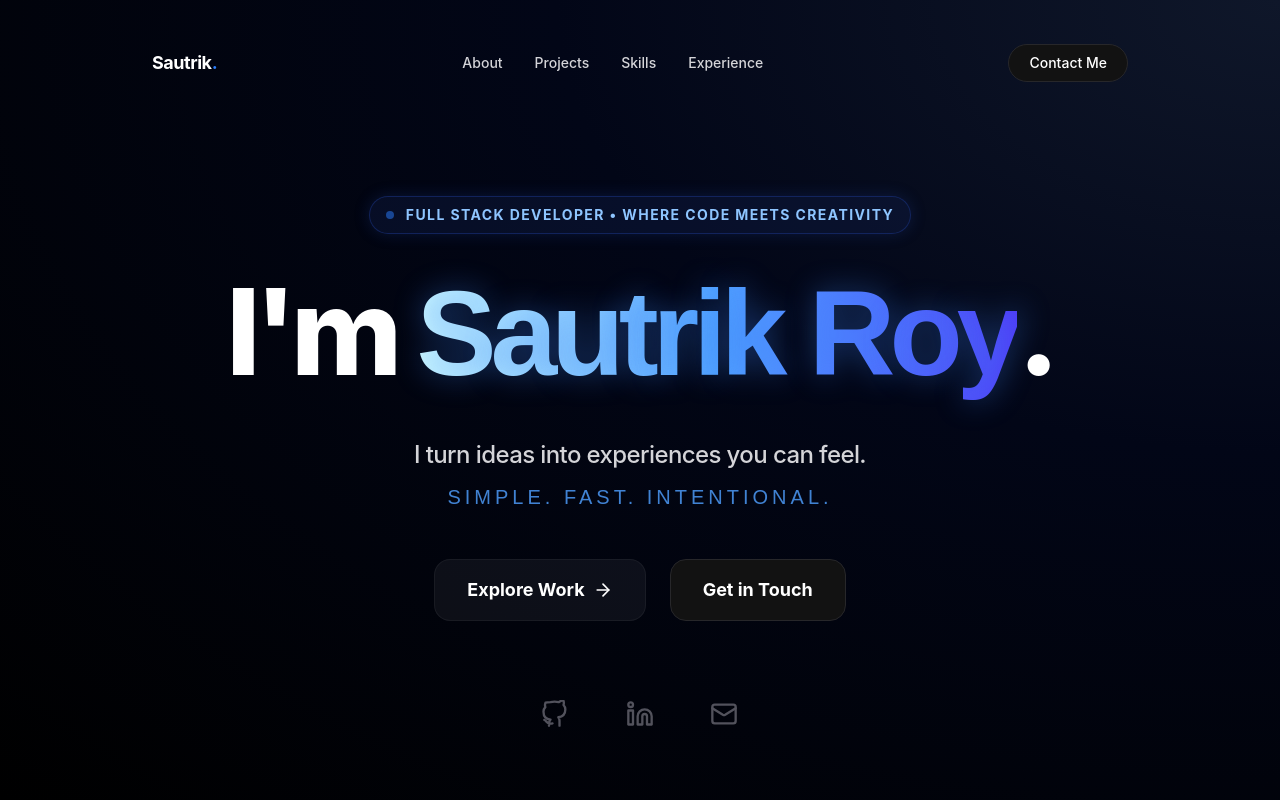
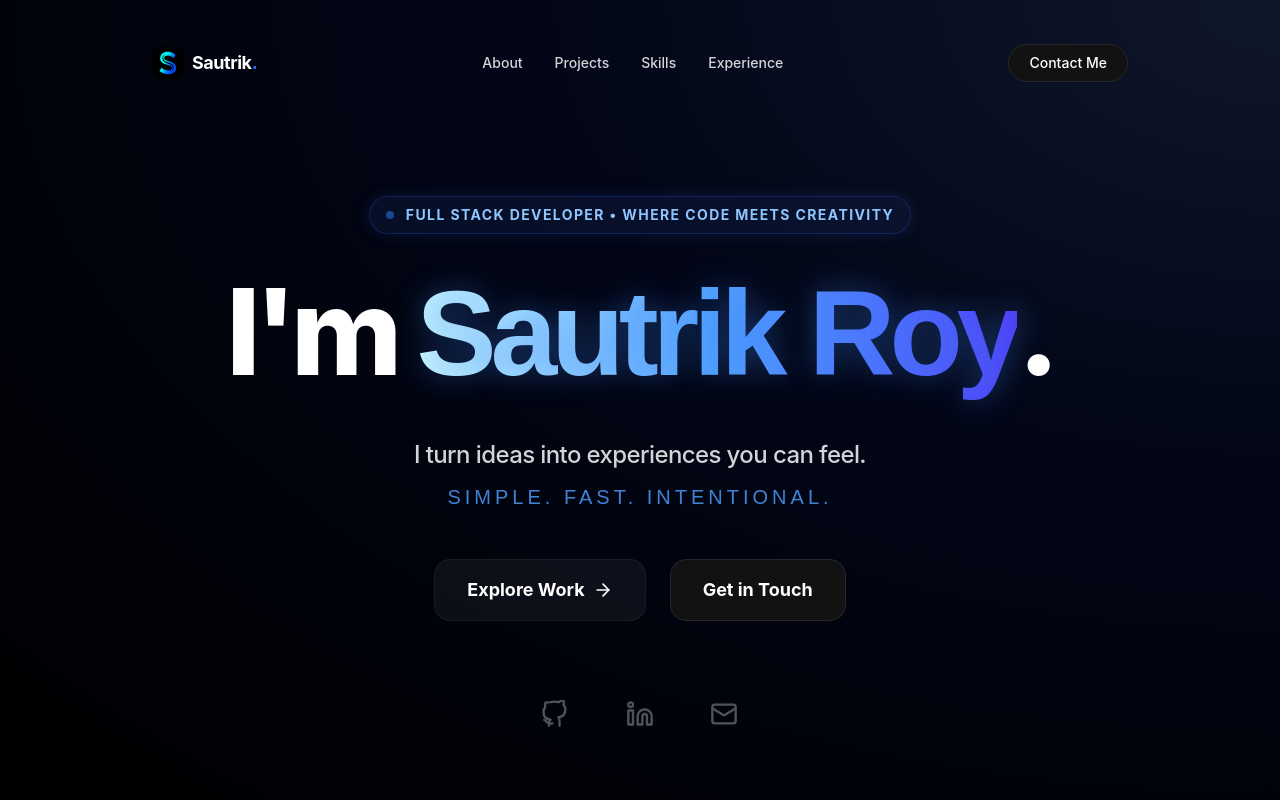
Before and after one commit to sautrikroy17/Personal-Portolio, a React (Vite) app: page / in a window 1280 px wide. Shown: the top 800 px of the page. Built offline with nearby package versions, Linux system fonts and the light colour scheme.

Commit message:
generate and integrate new premium ui gradient logo

```diff
--- a/index.html
+++ b/index.html
@@ -2,9 +2,9 @@
 <html lang="en">
   <head>
     <meta charset="UTF-8" />
-    <link rel="icon" type="image/svg+xml" href="/favicon.svg" />
+    <link rel="icon" type="image/png" href="/logo.png" />
     <meta name="viewport" content="width=device-width, initial-scale=1.0" />
-    <title>krish-portfolio</title>
+    <title>Sautrik Portfolio</title>
   </head>
   <body>
     <div id="root"></div>
--- a/src/components/layout/Navbar.jsx
+++ b/src/components/layout/Navbar.jsx
@@ -52,9 +52,10 @@ export default function Navbar() {
       >
         <a
           href="#top"
-          className="text-lg font-bold tracking-tight text-white hover:text-blue-400 transition-colors"
+          className="flex items-center space-x-2 text-lg font-bold tracking-tight text-white hover:text-blue-400 transition-colors"
         >
-          Sautrik<span className="text-blue-500">.</span>
+          <img src="/logo.png" alt="Sautrik Logo" className="w-8 h-8 rounded-lg" />
+          <span>Sautrik<span className="text-blue-500">.</span></span>
         </a>
 
         <div className="hidden md:flex items-center space-x-8">
```
Also changed, not shown: public/logo.png (added).
